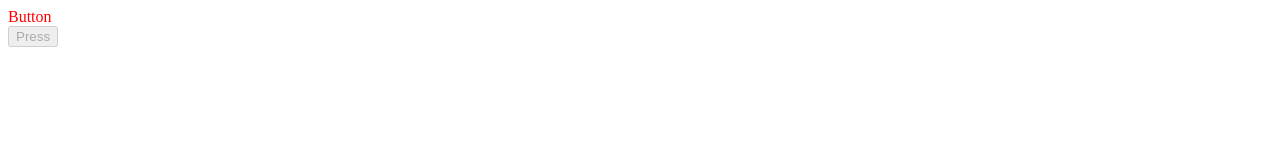
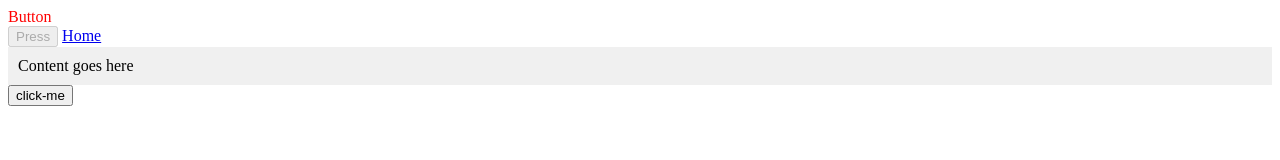
Before and after one commit to ChirilovDan/FrontEnd, a plain HTML site: page Html/HTML_Basics/Lesson_001/script1.html in a window 1280 px wide. Drawn offline with Linux system fonts and the light colour scheme.

Commit message:
I tried to make smth new by combining html with css and javascript

```diff
--- a/Html/HTML_Basics/Lesson_001/script1.html
+++ b/Html/HTML_Basics/Lesson_001/script1.html
@@ -1,6 +1,13 @@
 <!DOCTYPE html>
 <html>
 <head>
+	<style>
+		.container {
+		background-color: #f0f0f0;
+		padding: 10px;
+	}
+	</style>
+
 </head>
 <body>
 <!--
@@ -11,6 +18,14 @@
 	<div style="color:red;">Button</div>
 	<input type="button" value="Press" disabled>
 
+	<a href="#" accesskey="H">Home</a>
+
+	<div class="container">Content goes here</div>
+
+	<button class="my-button">click-me</button>
+
+	<script src="script1.js"></script>
+
 
 </body>
 </html>
--- /dev/null
+++ b/Html/HTML_Basics/Lesson_001/script1.js
@@ -0,0 +1,4 @@
+var myButton=document.querySelector('.my-button');
+	myButton.addEventListener('click',function(){
+	alert("Button was clicked");
+});
```
